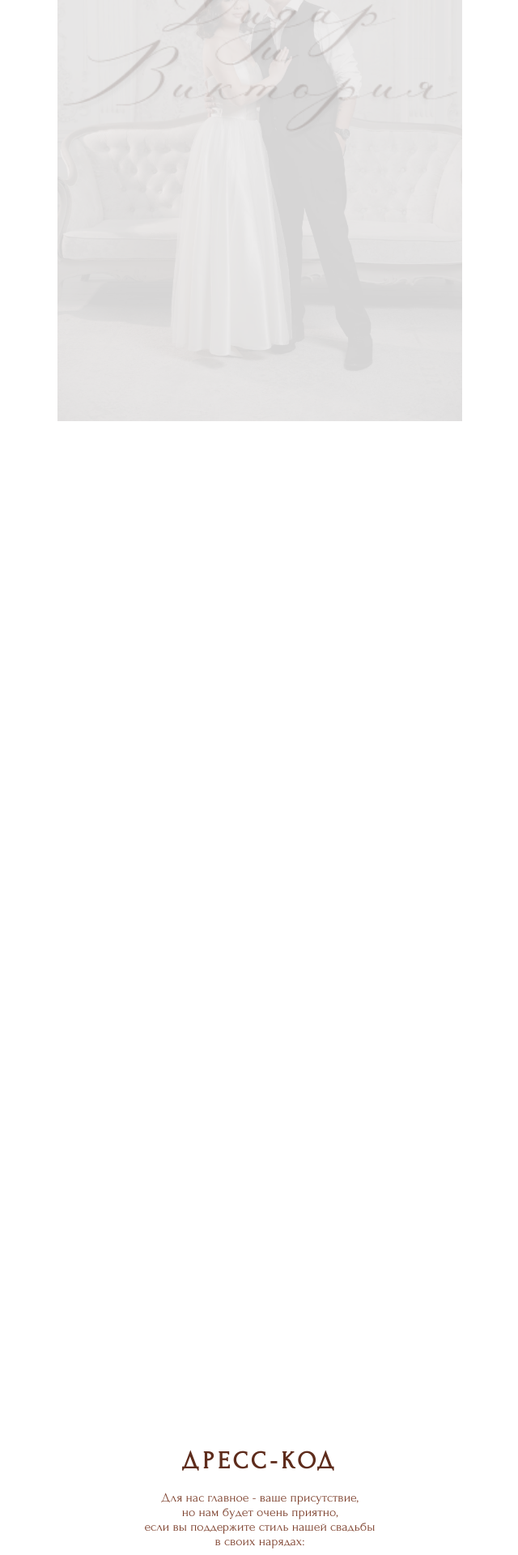
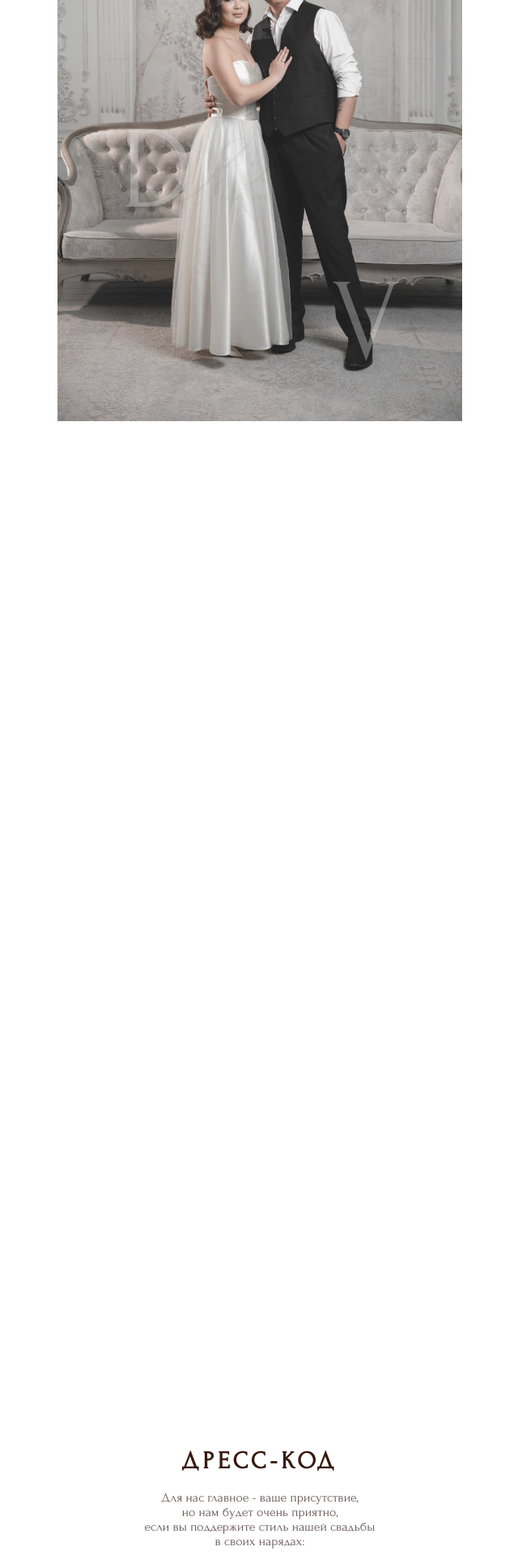
Before and after one commit to Ltsoy1120/wedding, a React (Create React App) app in the folder frontend/: page / in a window 1280 px wide. Shown: the part 280-2200 px from the top of the page at 81% size, without its empty margins (319-959 px from the left). Built offline with nearby package versions, Linux system fonts and the light colour scheme; no server answers.

Commit message:
animation

```diff
--- a/frontend/src/assets/scss/_colors.scss
+++ b/frontend/src/assets/scss/_colors.scss
@@ -1,2 +1,2 @@
-$color-primary-text: #5e2c1c;
-$color-secondary-text: #7a3c28;
+$color-primary-text: #371a10;
+$color-secondary-text: #635550;
--- a/frontend/src/pages/Main/index.tsx
+++ b/frontend/src/pages/Main/index.tsx
@@ -4,6 +4,8 @@ const Main = () => {
   return (
     <div className="main">
       <img className="photo" src="/static/images/photo.jpg" alt="photo" />
+      <h2 className="D">D</h2>
+      <h2 className="V">V</h2>
       <div className="bg-top-wrapper">
         <img className="bg-top" src="/static/images/bg-top.png" alt="bg-top" />
         <img
@@ -14,11 +16,6 @@ const Main = () => {
         <img className="spark" src="/static/images/spark.png" alt="spark" />
       </div>
       <div className="main__context">
-        {/* <h1 className="main__title antarctic">
-          Дидар
-          <br />и<br />
-          Виктория
-        </h1> */}
         <img className="main__title" src="/static/images/DV.png" alt="DV" />
 
         <p className="main__date forum">01.06.2024</p>
--- a/frontend/src/pages/Main/style.scss
+++ b/frontend/src/pages/Main/style.scss
@@ -8,7 +8,7 @@
   display: flex;
   justify-content: center;
   align-items: center;
-  background: rgb(238, 237, 237);
+  background: #eeeded;
 
   .photo {
     object-fit: cover;
@@ -16,8 +16,28 @@
     width: 100%;
     height: 100svh;
 
-    animation: fadeOut 2s ease-in-out forwards;
-    animation-delay: 3s;
+    animation: fadeOut 5s ease-in-out forwards;
+    animation-delay: 5s;
+  }
+
+  .D,
+  .V {
+    color: #dbdada;
+    font-size: 400px;
+
+    position: absolute;
+
+    animation: fadeInOut 8s ease-in-out forwards;
+  }
+
+  .D {
+    top: 10%;
+    left: 0;
+  }
+
+  .V {
+    bottom: 10%;
+    right: 0;
   }
 
   .bg-top-wrapper {
@@ -57,45 +77,38 @@
   }
 
   &__title {
-    // text-transform: none;
-    // line-height: 40px;
-    // @include Typography(90px, 400, $color-primary-text);
-    // text-align: center;
-    // margin-bottom: 20px;
-    // padding-left: 25px;
-    // text-shadow: 0 4px 4px rgb(172, 170, 170);
-
-    // transform: translate(5px, 10px);
+    opacity: 0;
+    animation: scaleAndMoveUp 7s ease-in-out forwards;
+    animation-delay: 3s;
   }
 
   &__date {
     @include Typography(40px, 400, $color-primary-text);
+    text-shadow: 0 4px 4px rgb(128, 127, 127);
     margin-bottom: 10px;
 
     opacity: 0;
     animation: fadeIn 3s ease-in-out forwards;
-    animation-delay: 6s;
+    animation-delay: 9s;
   }
 
   h2 {
     @include Typography(22px, 400, $color-secondary-text);
     text-transform: uppercase;
-    text-shadow: 0 4px 4px rgb(172, 170, 170);
     margin-bottom: 10px;
 
     opacity: 0;
     animation: fadeIn 3s ease-in-out forwards;
-    animation-delay: 7s;
+    animation-delay: 10s;
   }
 
   &__text {
     text-align: center;
     @include Typography($font-size-2, 400, $color-secondary-text);
-    text-shadow: 0 2px 4px rgb(172, 170, 170);
 
     opacity: 0;
     animation: fadeIn 3s ease-in-out forwards;
-    animation-delay: 8s;
+    animation-delay: 11s;
   }
 
   @keyframes fadeOut {
@@ -106,9 +119,37 @@
 
   @keyframes fadeIn {
     from {
+      transform: scale(0);
       opacity: 0;
     }
     to {
+      transform: scale(1);
+      opacity: 1;
+    }
+  }
+
+  @keyframes fadeInOut {
+    0% {
+      transform: translateY(-300px) scale(0);
+      opacity: 0;
+    }
+    50% {
+      transform: translateY(0) scale(1);
+      opacity: 1;
+    }
+    100% {
+      transform: translateY(300px) scale(0);
+      opacity: 0;
+    }
+  }
+
+  @keyframes scaleAndMoveUp {
+    from {
+      transform: translateY(300px) scale(0);
+      opacity: 0;
+    }
+    to {
+      transform: translateY(0) scale(1);
       opacity: 1;
     }
   }
```
Also changed, not shown: frontend/public/static/images/bg-top.png.
